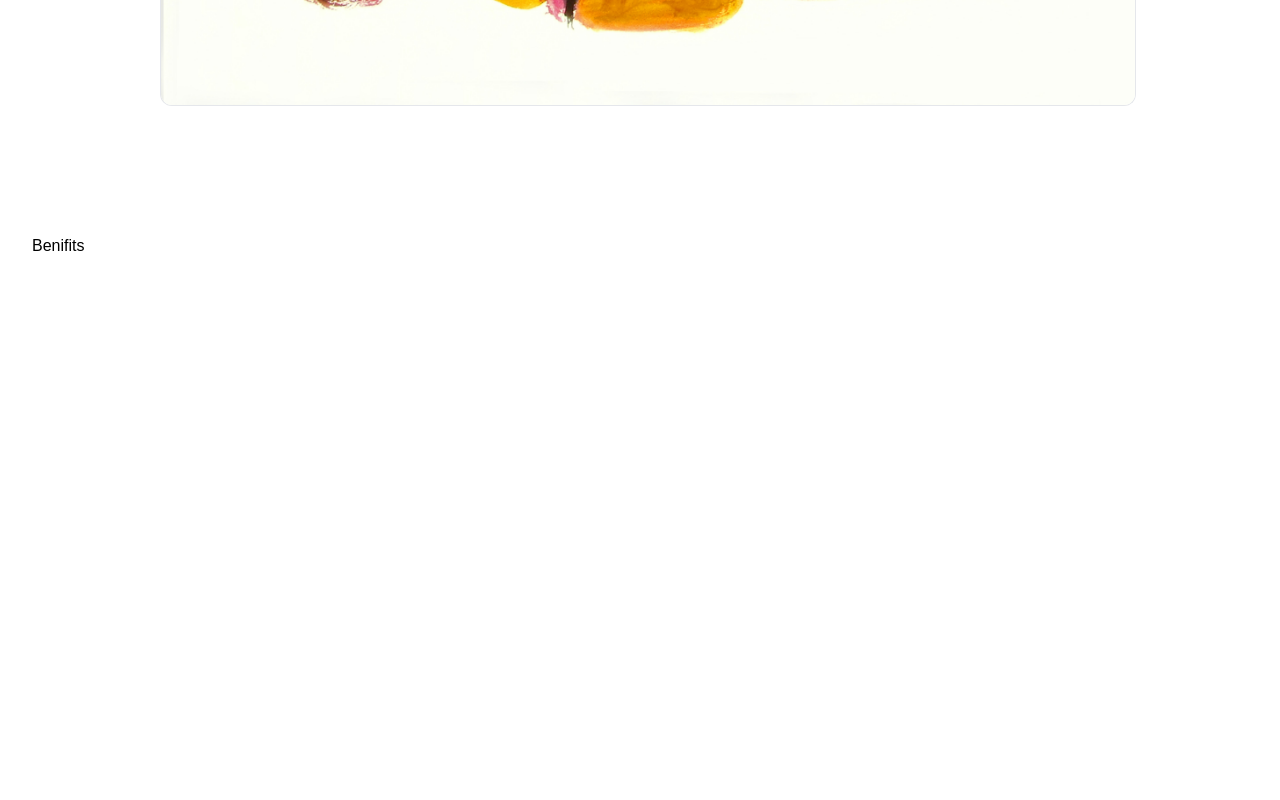
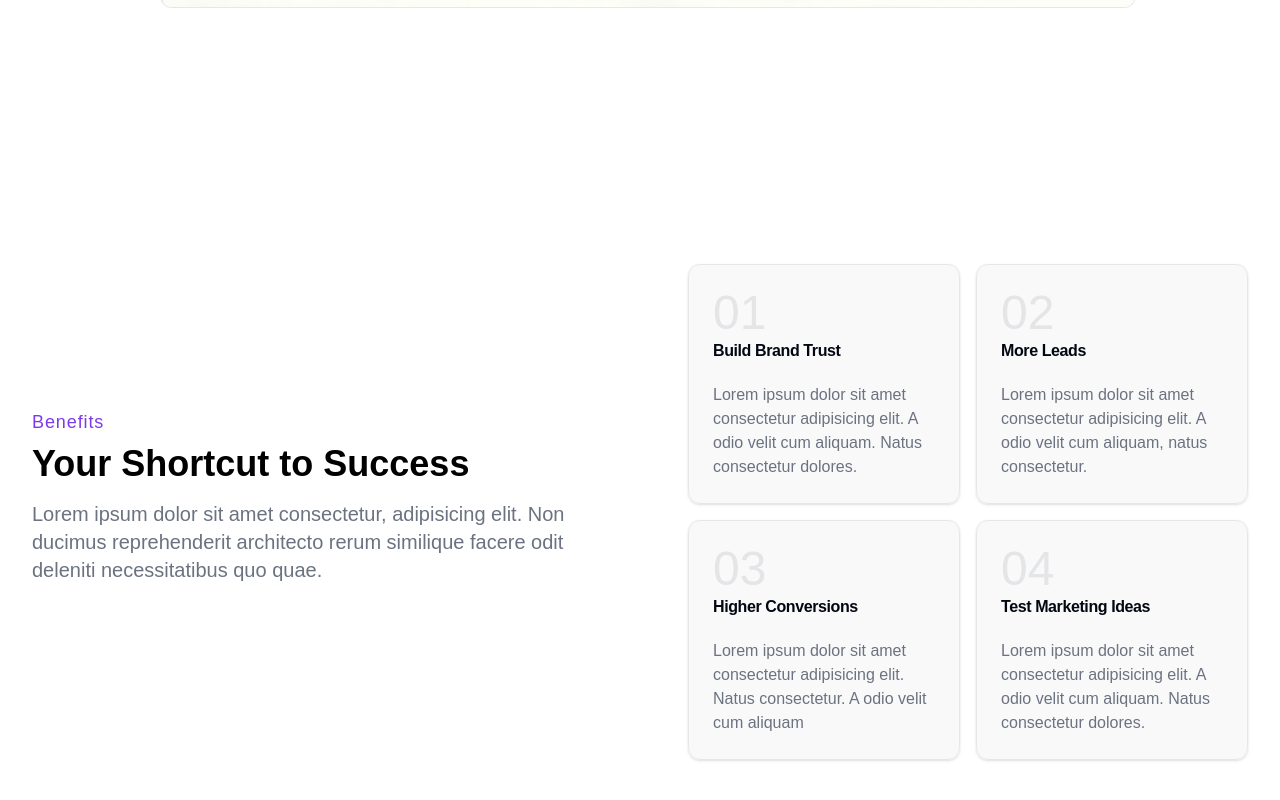
Before and after one commit to shaishguni/apeirocraft, a Next.js app: page / in a window 1280 px wide. Shown: the part 1488-2288 px from the top of the page. Before the commit the page ends 1770 px from the top, so only its background shows below. Built offline with nearby package versions, Linux system fonts and the light colour scheme.

Commit message:
beneft she done

```diff
--- a/app/components/Benefits.tsx
+++ b/app/components/Benefits.tsx
@@ -1,9 +1,81 @@
-import React from 'react'
+'use client'
 
-const Benefits = () => {
-  return (
-    <div>Benifits</div>
-  )
+import { Card, CardContent, CardHeader, CardTitle } from "@/components/ui/card";
+
+import Icon from "@/components/ui/icon"
+interface BenefitsProps {
+
+  title: string;
+  description: string;
 }
 
-export default Benefits
+const benefitList: BenefitsProps[] = [
+  {
+
+    title: "Build Brand Trust",
+    description:
+      "Lorem ipsum dolor sit amet consectetur adipisicing elit. A odio velit cum aliquam. Natus consectetur dolores.",
+  },
+  {
+
+    title: "More Leads",
+    description:
+      "Lorem ipsum dolor sit amet consectetur adipisicing elit. A odio velit cum aliquam, natus consectetur.",
+  },
+  {
+
+    title: "Higher Conversions",
+    description:
+      "Lorem ipsum dolor sit amet consectetur adipisicing elit. Natus consectetur. A odio velit cum aliquam",
+  },
+  {
+
+    title: "Test Marketing Ideas",
+    description:
+      "Lorem ipsum dolor sit amet consectetur adipisicing elit. A odio velit cum aliquam. Natus consectetur dolores.",
+  },
+];
+
+export const Benefits = () => {
+  return (
+    <section id="benefits" className="container mx-auto my-auto  py-24 sm:py-32">
+      <div className="grid lg:grid-cols-2 place-items-center lg:gap-24">
+        <div>
+          <h2 className="text-lg text-primary mb-2 tracking-wider">Benefits</h2>
+
+          <h2 className="text-3xl md:text-4xl font-bold mb-4">
+            Your Shortcut to Success
+          </h2>
+          <p className="text-xl text-muted-foreground mb-8">
+            Lorem ipsum dolor sit amet consectetur, adipisicing elit. Non
+            ducimus reprehenderit architecto rerum similique facere odit
+            deleniti necessitatibus quo quae.
+          </p>
+        </div>
+
+        <div className="grid lg:grid-cols-2 gap-4 w-full">
+          {benefitList.map(({  title, description }, index) => (
+            <Card
+              key={title}
+              className="bg-muted/50 dark:bg-foreground  transition-all delay-75 group/number"
+            >
+              <CardHeader>
+                <div className="flex justify-between">
+                  <span className="text-5xl text-muted-foreground/15 font-medium transition-all delay-75 group-hover/number:text-muted-foreground/30">
+                    0{index + 1}
+                  </span>
+                </div>
+
+                <CardTitle>{title}</CardTitle>
+              </CardHeader>
+
+              <CardContent className="text-muted-foreground">
+                {description}
+              </CardContent>
+            </Card>
+          ))}
+        </div>
+      </div>
+    </section>
+  );
+};
--- a/app/components/Navbar.tsx
+++ b/app/components/Navbar.tsx
@@ -77,7 +77,7 @@ const Navbar = () => {
   const [isOpen, setIsOpen] = useState(false);
 
   return (
-    <div className='border-black shadow-inner dark:text-white bg-white dark:bg-black  text-black  top-5  sticky border border-secondary z-40 rounded-2xl  flex-1  mt-2 p-4 m-4 space-y-2 bg-transparent w-[90%] md:w-[70%] lg:w-[75%] lg:max-w-screen-xl mx-4 lg:mx-0 flex justify-between items-center    lg:ml-48 transition-all duration-300'>
+    <div className='border-black shadow-inner    dark:text-white bg-white dark:bg-black  text-black  top-5  fixed border border-secondary z-40 rounded-2xl  flex-1  mt-2 p-4 m-4 space-y-2 bg-transparent w-[90%] md:w-[70%] lg:w-[75%] lg:max-w-screen-xl mx-4 lg:mx-0 flex justify-between items-center    lg:ml-48 transition-all duration-300'>
       <nav className='flex justify-between items-center w-full'>
         {/* Logo Section (Left) */}
         <section className='flex items-center space-x-3'>
--- a/app/page.tsx
+++ b/app/page.tsx
@@ -1,8 +1,8 @@
 import HeroSection from "./components/HeroSection";
-import Benefits from "./components/Benefits";
+import { Benefits } from "./components/Benefits";
 export default function Home() {
   return (
-    <div className="flex-row w-full h-full bg-white px-auto py-auto">
+    <div className="flex-row w-full h-full  px-auto py-auto">
      <HeroSection/>
      <Benefits/>
     </div>
--- /dev/null
+++ b/components/ui/card.tsx
@@ -0,0 +1,76 @@
+import * as React from "react"
+
+import { cn } from "@/lib/utils"
+
+const Card = React.forwardRef<
+  HTMLDivElement,
+  React.HTMLAttributes<HTMLDivElement>
+>(({ className, ...props }, ref) => (
+  <div
+    ref={ref}
+    className={cn(
+      "rounded-xl border bg-card text-card-foreground shadow",
+      className
+    )}
+    {...props}
+  />
+))
+Card.displayName = "Card"
+
+const CardHeader = React.forwardRef<
+  HTMLDivElement,
+  React.HTMLAttributes<HTMLDivElement>
+>(({ className, ...props }, ref) => (
+  <div
+    ref={ref}
+    className={cn("flex flex-col space-y-1.5 p-6", className)}
+    {...props}
+  />
+))
+CardHeader.displayName = "CardHeader"
+
+const CardTitle = React.forwardRef<
+  HTMLParagraphElement,
+  React.HTMLAttributes<HTMLHeadingElement>
+>(({ className, ...props }, ref) => (
+  <h3
+    ref={ref}
+    className={cn("font-semibold leading-none tracking-tight", className)}
+    {...props}
+  />
+))
+CardTitle.displayName = "CardTitle"
+
+const CardDescription = React.forwardRef<
+  HTMLParagraphElement,
+  React.HTMLAttributes<HTMLParagraphElement>
+>(({ className, ...props }, ref) => (
+  <p
+    ref={ref}
+    className={cn("text-sm text-muted-foreground", className)}
+    {...props}
+  />
+))
+CardDescription.displayName = "CardDescription"
+
+const CardContent = React.forwardRef<
+  HTMLDivElement,
+  React.HTMLAttributes<HTMLDivElement>
+>(({ className, ...props }, ref) => (
+  <div ref={ref} className={cn("p-6 pt-0", className)} {...props} />
+))
+CardContent.displayName = "CardContent"
+
+const CardFooter = React.forwardRef<
+  HTMLDivElement,
+  React.HTMLAttributes<HTMLDivElement>
+>(({ className, ...props }, ref) => (
+  <div
+    ref={ref}
+    className={cn("flex items-center p-6 pt-0", className)}
+    {...props}
+  />
+))
+CardFooter.displayName = "CardFooter"
+
+export { Card, CardHeader, CardFooter, CardTitle, CardDescription, CardContent }
--- /dev/null
+++ b/components/ui/icon.tsx
@@ -0,0 +1,18 @@
+'use client'
+import { icons } from "lucide-react";
+
+export const Icon = ({
+  name,
+  color,
+  size,
+  className,
+}: {
+  name: keyof typeof icons;
+  color: string;
+  size: number;
+  className?: string;
+}) => {
+  const LucideIcon = icons[name as keyof typeof icons];
+
+  return <LucideIcon color={color} size={size} className={className} />;
+};
--- a/package.json
+++ b/package.json
@@ -19,7 +19,7 @@
     "@radix-ui/react-tooltip": "^1.1.3",
     "class-variance-authority": "^0.7.0",
     "clsx": "^2.1.1",
-    "lucide-react": "^0.447.0",
+    "lucide-react": "^0.453.0",
     "next": "14.2.14",
     "next-themes": "^0.3.0",
     "react": "^18",
```
Also changed, not shown: 1 other file (tests, documents, lock files or other folders).
